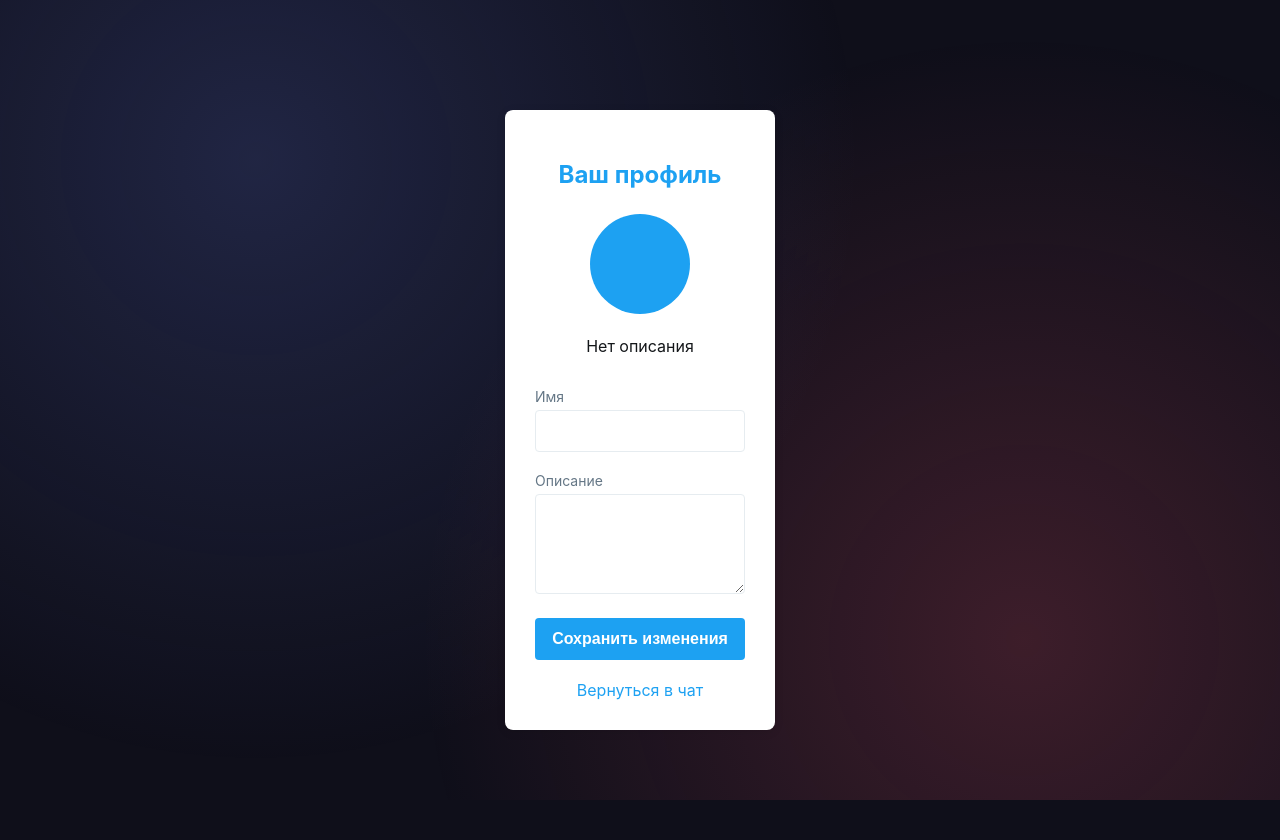
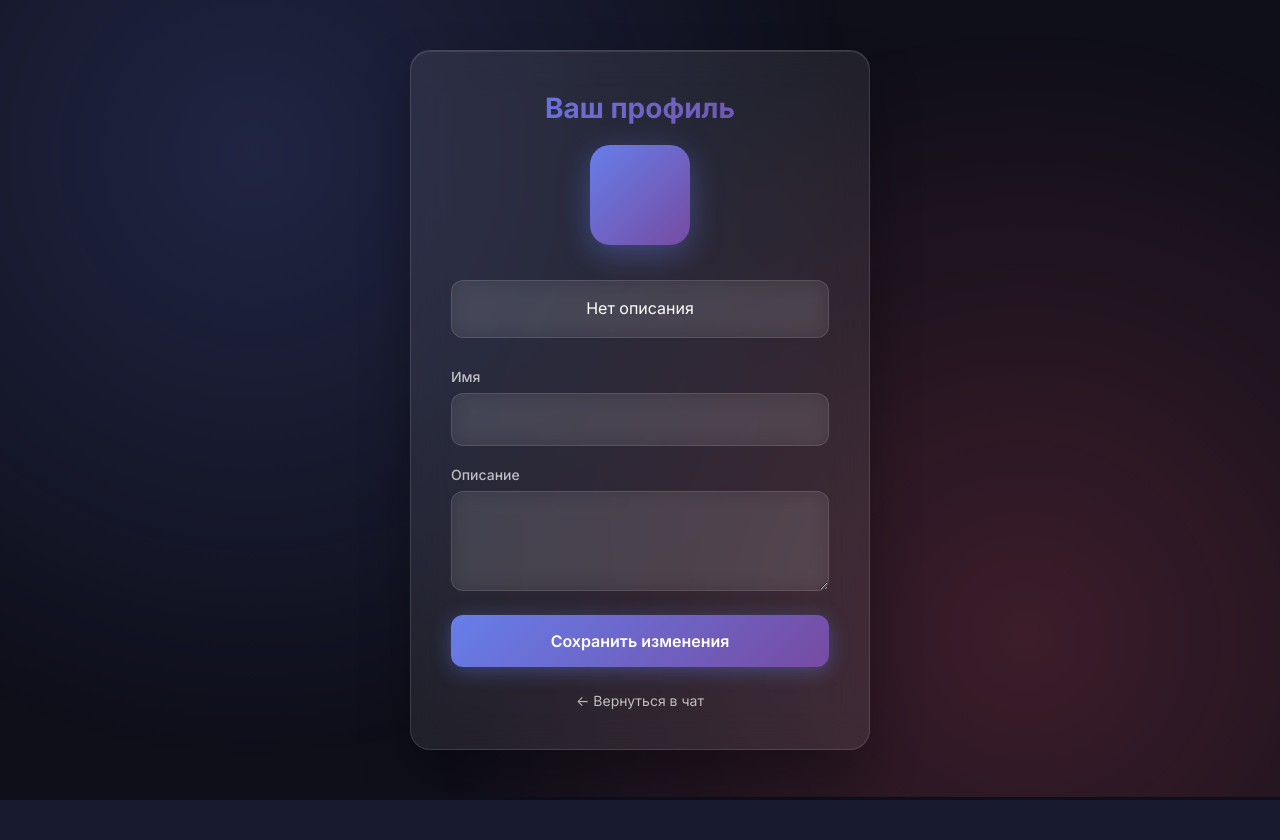
Before and after one commit to matveyv252524/site, a FastAPI app: template templates/profile.html in a window 1280 px wide. After the commit the page ends 800 px from the top, so only its background shows below. Run offline with FastAPI, Linux system fonts and the light colour scheme; the template is opened without the code that fills it, so the values that code supplies are empty; some libraries are stand-ins or nearby versions.

Commit message:
Update profile.html

```diff
--- a/templates/profile.html
+++ b/templates/profile.html
@@ -1,117 +1,30 @@
 <!DOCTYPE html>
 <html>
 <head>
-    <title>Профиль</title>
+    <title>Профиль - Neon Messenger</title>
+    <link href="https://fonts.googleapis.com/css2?family=Inter:wght@300;400;500;600;700&display=swap" rel="stylesheet">
     <style>
-        body {
-            font-family: Arial, sans-serif;
-            background: #f5f8fa;
-            margin: 0;
-            padding: 20px;
-        }
-        .profile-container {
-            max-width: 500px;
-            margin: 50px auto;
-            padding: 30px;
-            background: white;
-            border-radius: 8px;
-            box-shadow: 0 2px 10px rgba(0,0,0,0.1);
-        }
-        h2 {
-            text-align: center;
-            color: #1da1f2;
-            margin-bottom: 25px;
-        }
-        .avatar {
-            width: 100px;
-            height: 100px;
-            border-radius: 50%;
-            background: #1da1f2;
-            color: white;
-            display: flex;
-            align-items: center;
-            justify-content: center;
-            margin: 0 auto 20px;
-            font-size: 40px;
-            font-weight: bold;
-        }
-        .profile-info {
-            margin-bottom: 30px;
-            text-align: center;
-        }
-        .profile-name {
-            font-size: 24px;
-            font-weight: bold;
-            margin-bottom: 5px;
-        }
-        .profile-username {
-            color: #657786;
-            margin-bottom: 10px;
-        }
-        .profile-alternate-usernames {
-            color: #657786;
-            font-size: 14px;
-            margin-bottom: 10px;
-            font-style: italic;
-        }
-        .profile-description {
-            color: #14171a;
-            line-height: 1.5;
-        }
-        .form-group {
-            margin-bottom: 15px;
-        }
-        label {
-            display: block;
-            margin-bottom: 5px;
-            color: #657786;
-            font-size: 14px;
-        }
-        input, textarea {
-            width: 100%;
-            padding: 12px;
-            border: 1px solid #e6ecf0;
-            border-radius: 4px;
-            box-sizing: border-box;
-            font-size: 14px;
-        }
-        textarea {
-            height: 100px;
-            resize: vertical;
-        }
-        button {
-            width: 100%;
-            padding: 12px;
-            background: #1da1f2;
-            color: white;
-            border: none;
-            border-radius: 4px;
-            cursor: pointer;
-            font-size: 16px;
-            font-weight: bold;
-        }
-        button:hover {
-            background: #1991db;
-        }
-        .back-link {
-            display: block;
-            text-align: center;
-            margin-top: 20px;
-            color: #1da1f2;
-            text-decoration: none;
-        }
         :root {
             --primary-gradient: linear-gradient(135deg, #667eea 0%, #764ba2 100%);
+            --secondary-gradient: linear-gradient(135deg, #f093fb 0%, #f5576c 100%);
+            --accent-gradient: linear-gradient(135deg, #4facfe 0%, #00f2fe 100%);
             --dark-bg: #0f0f1a;
             --card-bg: rgba(255, 255, 255, 0.08);
             --card-border: rgba(255, 255, 255, 0.12);
             --text-primary: #ffffff;
+            --text-secondary: rgba(255, 255, 255, 0.7);
+        }
+
+        * {
+            box-sizing: border-box;
+            margin: 0;
+            padding: 0;
+            font-family: 'Inter', -apple-system, BlinkMacSystemFont, sans-serif;
         }
 
         body {
             background: var(--dark-bg);
             color: var(--text-primary);
-        font-family: 'Inter', sans-serif;
             min-height: 100vh;
             display: flex;
             align-items: center;
@@ -131,65 +44,140 @@
                 radial-gradient(circle at 20% 20%, rgba(103, 126, 234, 0.2) 0%, transparent 50%),
                 radial-gradient(circle at 80% 80%, rgba(245, 87, 108, 0.2) 0%, transparent 50%);
             z-index: -1;
-        animation: float 6s ease-in-out infinite;
+            animation: gradientFloat 8s ease-in-out infinite;
         }
 
-    .auth-container {
-        width: 100%;
-        max-width: 400px;
-        padding: 20px;
+        @keyframes gradientFloat {
+            0%, 100% { transform: translateY(0px) scale(1); }
+            50% { transform: translateY(-20px) scale(1.02); }
         }
 
-    .auth-card {
+        .profile-container {
+            width: 100%;
+            max-width: 500px;
+            padding: 20px;
+            animation: fadeInUp 0.8s ease-out;
+        }
+
+        @keyframes fadeInUp {
+            from {
+                opacity: 0;
+                transform: translateY(40px);
+            }
+            to {
+                opacity: 1;
+                transform: translateY(0);
+            }
+        }
+
+        .profile-card {
             background: var(--card-bg);
             backdrop-filter: blur(20px);
             border: 1px solid var(--card-border);
             border-radius: 20px;
-        padding: 40px 30px;
-        box-shadow: 0 25px 50px rgba(0, 0, 0, 0.3);
-        animation: fadeIn 0.8s ease-out;
+            padding: 40px;
+            box-shadow:
+                0 25px 50px rgba(0, 0, 0, 0.3),
+                inset 0 1px 0 rgba(255, 255, 255, 0.1);
         }
 
-    .auth-header {
+        .profile-header {
             text-align: center;
-        margin-bottom: 30px;
+            margin-bottom: 35px;
         }
 
-    .auth-title {
+        .profile-title {
             font-size: 28px;
             font-weight: 700;
             background: var(--primary-gradient);
             -webkit-background-clip: text;
             -webkit-text-fill-color: transparent;
             background-clip: text;
-        margin-bottom: 10px;
+            margin-bottom: 20px;
         }
 
-    .auth-subtitle {
-        color: rgba(255, 255, 255, 0.7);
+        .avatar {
+            width: 100px;
+            height: 100px;
+            border-radius: 20px;
+            background: var(--primary-gradient);
+            color: white;
+            display: flex;
+            align-items: center;
+            justify-content: center;
+            margin: 0 auto 20px;
+            font-size: 40px;
+            font-weight: bold;
+            box-shadow: 0 8px 32px rgba(102, 126, 234, 0.4);
+        }
+
+        .profile-info {
+            margin-bottom: 30px;
+            text-align: center;
+        }
+
+        .profile-name {
+            font-size: 24px;
+            font-weight: 600;
+            margin-bottom: 8px;
+            color: var(--text-primary);
+        }
+
+        .profile-username {
+            color: var(--text-secondary);
+            font-size: 16px;
+            margin-bottom: 12px;
+        }
+
+        .profile-alternate-usernames {
+            color: var(--text-secondary);
             font-size: 14px;
+            font-style: italic;
+            margin-bottom: 15px;
+        }
+
+        .profile-description {
+            color: var(--text-primary);
+            line-height: 1.6;
+            padding: 15px;
+            background: rgba(255, 255, 255, 0.06);
+            border-radius: 12px;
+            border: 1px solid var(--card-border);
+            backdrop-filter: blur(10px);
         }
 
         .form-group {
             margin-bottom: 20px;
+            animation: slideInRight 0.6s ease-out;
+        }
+
+        @keyframes slideInRight {
+            from {
+                opacity: 0;
+                transform: translateX(20px);
+            }
+            to {
+                opacity: 1;
+                transform: translateX(0);
+            }
         }
 
         .form-label {
             display: block;
             margin-bottom: 8px;
-        color: rgba(255, 255, 255, 0.8);
+            color: var(--text-secondary);
             font-size: 14px;
             font-weight: 500;
         }
 
         .form-input {
             width: 100%;
-        padding: 15px 20px;
+            padding: 16px 20px;
             background: rgba(255, 255, 255, 0.06);
             border: 1px solid var(--card-border);
             border-radius: 12px;
             color: var(--text-primary);
-        font-size: 14px;
+            font-size: 15px;
             backdrop-filter: blur(10px);
             transition: all 0.3s ease;
         }
@@ -198,11 +186,17 @@
             outline: none;
             border-color: #667eea;
             box-shadow: 0 0 0 3px rgba(102, 126, 234, 0.2);
+            background: rgba(255, 255, 255, 0.1);
+        }
+
+        textarea.form-input {
+            resize: vertical;
+            min-height: 100px;
         }
 
         .btn-primary {
             width: 100%;
-        padding: 15px;
+            padding: 16px;
             background: var(--primary-gradient);
             color: white;
             border: none;
@@ -218,22 +212,51 @@
             transform: translateY(-2px);
             box-shadow: 0 8px 25px rgba(102, 126, 234, 0.6);
         }
+
+        .back-link {
+            display: block;
+            text-align: center;
+            margin-top: 25px;
+            color: var(--text-secondary);
+            text-decoration: none;
+            font-size: 14px;
+            transition: all 0.3s ease;
+        }
+
+        .back-link:hover {
+            color: #667eea;
+            text-decoration: underline;
+        }
+
+        @media (max-width: 480px) {
+            .profile-container {
+                padding: 15px;
+            }
+
             .profile-card {
-        background: var(--card-bg);
-        backdrop-filter: blur(20px);
-        border: 1px solid var(--card-border);
-        border-radius: 20px;
-        padding: 40px;
-        box-shadow: 0 25px 50px rgba(0, 0, 0, 0.3);
+                padding: 30px 25px;
+            }
+
+            .profile-title {
+                font-size: 24px;
+            }
+
+            .avatar {
+                width: 80px;
+                height: 80px;
+                font-size: 32px;
+            }
         }
     </style>
 </head>
 <body>
     <div class="profile-container">
-        <h2>Ваш профиль</h2>
-
+        <div class="profile-card">
+            <div class="profile-header">
+                <h1 class="profile-title">Ваш профиль</h1>
                 <div class="avatar">
                     {{ profile.name[0]|upper }}
+                </div>
             </div>
 
             <div class="profile-info">
@@ -249,19 +272,20 @@
 
             <form method="post" action="/update-profile">
                 <div class="form-group">
-                <label for="name">Имя</label>
-                <input type="text" id="name" name="name" value="{{ profile.name }}" required>
+                    <label for="name" class="form-label">Имя</label>
+                    <input type="text" id="name" name="name" class="form-input" value="{{ profile.name }}" required>
                 </div>
 
                 <div class="form-group">
-                <label for="description">Описание</label>
-                <textarea id="description" name="description">{{ profile.description or "" }}</textarea>
+                    <label for="description" class="form-label">Описание</label>
+                    <textarea id="description" name="description" class="form-input">{{ profile.description or "" }}</textarea>
                 </div>
 
-            <button type="submit">Сохранить изменения</button>
+                <button type="submit" class="btn-primary">Сохранить изменения</button>
             </form>
 
-        <a href="/chat/{{ request.cookies.get('user_id') }}" class="back-link">Вернуться в чат</a>
+            <a href="/chat/{{ request.cookies.get('user_id') }}" class="back-link">← Вернуться в чат</a>
+        </div>
     </div>
 </body>
 </html>
```
Lines whose indentation alone changed are shown as unchanged.
